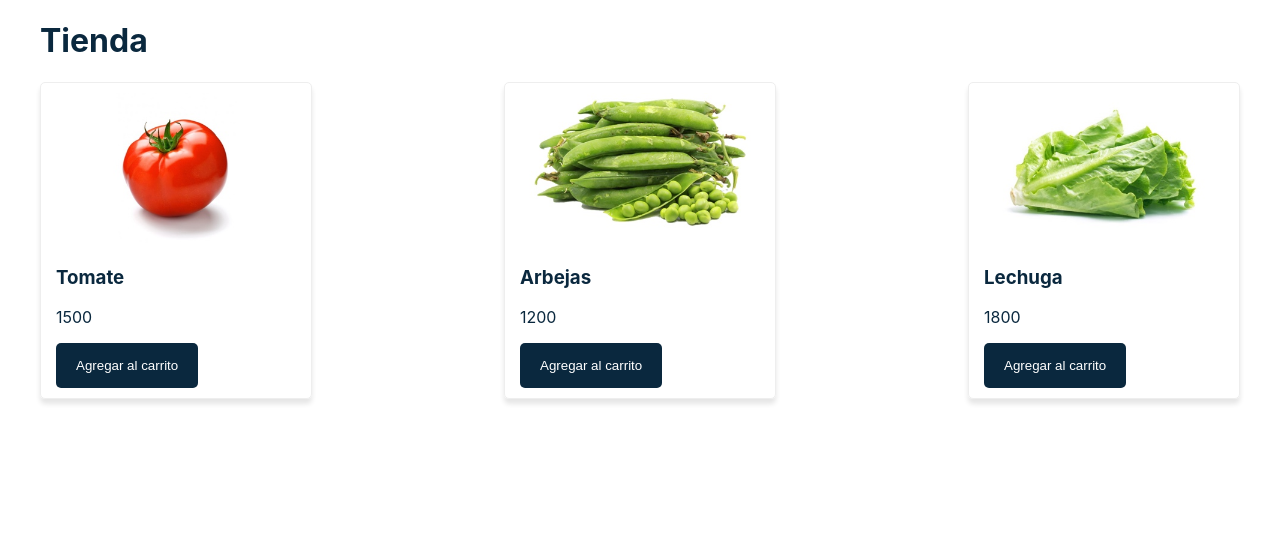
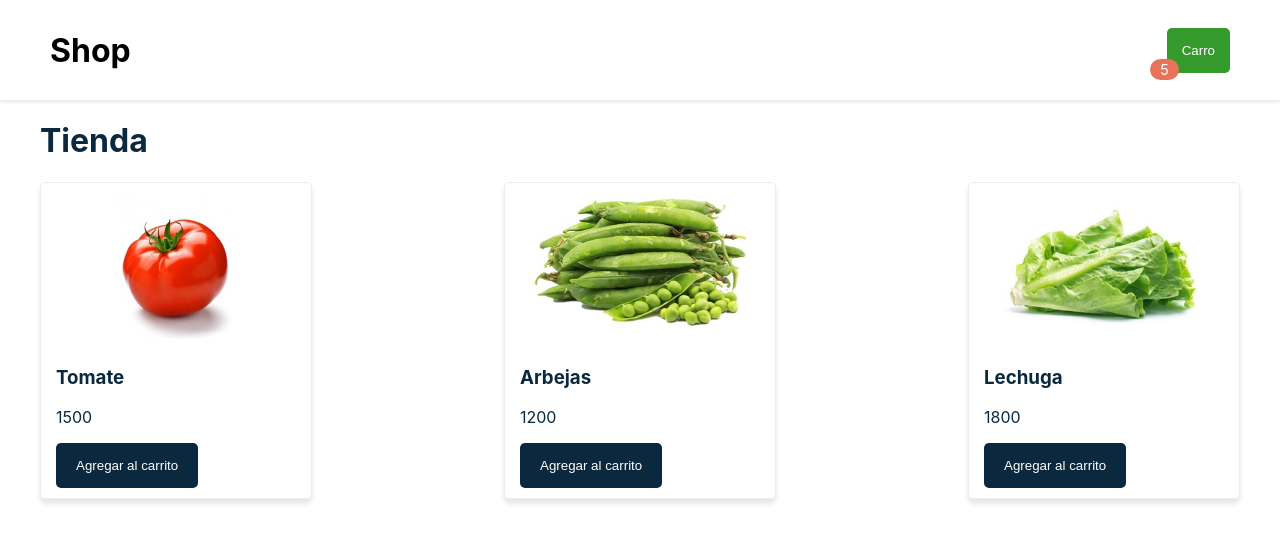
Before and after one commit to GuillermoAldana/app-shop, a React (Create React App) app: page / in a window 1280 px wide. Shown: the top 542 px of the page. Built offline with nearby package versions, Linux system fonts and the light colour scheme.

Commit message:
Creating and moving file to folder and Adding alert component class

```diff
--- a/src/App.js
+++ b/src/App.js
@@ -1,7 +1,8 @@
 import { Component } from 'react';
-import Productos from './components/Productos';
-import Layout from './components/Layout';
-import Title from './components/Title';
+import Productos from './components/Producto/Productos';
+import Layout from './components/Layout/Layout';
+import Title from './components/Layout/Title';
+import NavBar from './components/Nav/NavBar';
 import './App.css';
 
 class App extends Component {
@@ -15,11 +16,12 @@ class App extends Component {
   render() {
     return (
       <div>
+        <NavBar />
         <Layout>
           <Title />
           <Productos
-          addCart={() => console.log('wait product')}
-          productos={this.state.productos}
+            addCart={() => console.log('wait product')}
+            productos={this.state.productos}
           />
         </Layout>
       </div>
--- /dev/null
+++ b/src/components/Layout/BubbleAlert.jsx
@@ -0,0 +1,22 @@
+import { Component } from "react";
+
+const styles = {
+    bubbleAlert: {
+        backgroundColor: '#E9725A',
+        borderRadius: '15px',
+        color: '#fff',
+        padding: '2px 10px',
+        fontSize:'0.9rem',
+        width: '20px'
+    }
+}
+class BubbleAlert extends Component {
+    render(){
+        return(
+            <span style={styles.bubbleAlert}>
+                5
+            </span>
+        )
+    }
+}
+export default BubbleAlert;
--- /dev/null
+++ b/src/components/Layout/Carrito.jsx
@@ -0,0 +1,32 @@
+import { Component } from "react";
+import BubbleAlert from './BubbleAlert';
+const styles = {
+    carrito: {
+        backgroundColor: '#359A2C',
+        color: '#fff',
+        border:' none',
+        padding: '15px',
+        borderRadius: '5px',
+        cursor: 'pointer',
+    },
+    bubble: {
+        position: 'relative',
+        left: 12,
+        top: 20,
+    }
+}
+class Carrito extends Component {
+    render(){
+        return(
+            <div>
+                <span style={styles.bubble}>
+                    <BubbleAlert />
+                </span>
+                <button style={styles.carrito}>
+                    Carro
+                </button>
+            </div>
+        )
+    }
+}
+export default Carrito;
--- /dev/null
+++ b/src/components/Layout/Logo.jsx
@@ -0,0 +1,18 @@
+import { Component } from "react";
+
+const styles = {
+    logo: {
+        fontWeight: '700',
+        fontSize: '2rem'
+    }
+}
+class Logo extends Component {
+    render() {
+        return (
+            <div style={styles.logo}>
+                Shop
+            </div>
+        );
+    }
+}
+export default Logo;
--- /dev/null
+++ b/src/components/Nav/NavBar.jsx
@@ -0,0 +1,27 @@
+import { Component } from "react";
+import Logo from '../Layout/Logo';
+import Carrito from '../Layout/Carrito';
+const styles = {
+    navBar: {
+        display: 'flex',
+        flexDirection: 'row',
+        alignItems: 'center',
+        height: '100px',
+        justifyContent: 'space-between',
+        position: 'relative',
+        padding: '0 50px',
+        boxShadow: '0 2px 3px rgb(0,0,0,0.1)'
+    }
+}
+class NavBar extends Component {
+
+    render() {
+        return(
+            <nav style={styles.navBar}>
+                <Logo />
+                <Carrito />
+            </nav>
+        )
+    }
+}
+export default NavBar;
--- a/src/components/Producto.jsx
+++ b/src/components/Producto/Producto.jsx
@@ -1,5 +1,5 @@
 import { Component } from "react";
-import Button from './Button';
+import Button from '../Layout/Button';
 const styles = {
     producto: {
         border: 'solid 1px #eee',
```
Also changed, not shown: src/components/Layout/Button.jsx (renamed from src/components/Button.jsx), src/components/Layout/Layout.jsx (renamed from src/components/Layout.jsx), src/components/Layout/Title.jsx (renamed from src/components/Title.jsx), src/components/Producto/Productos.jsx (renamed from src/components/Productos.jsx).
